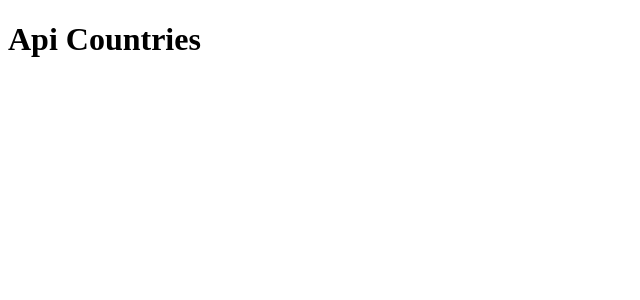
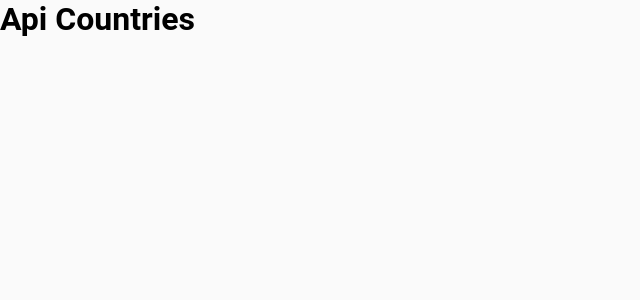
Before and after one commit to gabepinheiro/api-countries-reactapp, a React (Create React App) app: page / in a window 1280 px wide. Shown: the top 300 px of the page, without its empty margins (0-640 px from the left). Built offline with nearby package versions, Linux system fonts and the light colour scheme.

Commit message:
:wrench: Setup basic reset css and variables

```diff
--- a/public/index.html
+++ b/public/index.html
@@ -24,7 +24,10 @@
       work correctly both with client-side routing and a non-root public URL.
       Learn how to configure a non-root public URL by running `npm run build`.
     -->
-    <title>React App</title>
+
+    <link href="https://fonts.googleapis.com/css?family=Nunito+Sans:300,600,800&display=swap" rel="stylesheet">
+
+    <title>Api - Countries - React App</title>
   </head>
   <body>
     <noscript>You need to enable JavaScript to run this app.</noscript>
--- a/src/App.js
+++ b/src/App.js
@@ -1,10 +1,16 @@
 import React from 'react';
+
+import './styles/variables.css';
+import GlobalStyle from './styles/global';
 
 function App() {
   return (
+    <>
+    <GlobalStyle />
     <div className="App">
       <h1>Api Countries</h1>
     </div>
+    </>
   );
 }
 
--- /dev/null
+++ b/src/styles/global.js
@@ -0,0 +1,33 @@
+import { createGlobalStyle } from 'styled-components';
+
+const GlobalStyle = createGlobalStyle`
+  *{
+  margin:0;
+  padding:0;
+  outline:0;
+  box-sizing: border-box;
+}
+
+html, body, #root{
+  height: 100%;
+}
+
+body{
+  background-color: var(--color-base);
+  -webkit-font-smothing: antialiased;
+}
+
+body, input, button{
+  font-family: Roboto, sans-serif;
+}
+
+a{
+  text-decoration:none;
+}
+
+ul, ol, li{
+  list-style: none;
+}
+`;
+
+export default GlobalStyle;
--- /dev/null
+++ b/src/styles/variables.css
@@ -0,0 +1,5 @@
+:root{
+  --color-base: hsl(0, 0%, 98%);
+  --color-dark: hsl(200, 15%, 8%);
+  --box-shadow:  0px 0px 26px -7px hsl(0, 0%, 52%);
+}
```
